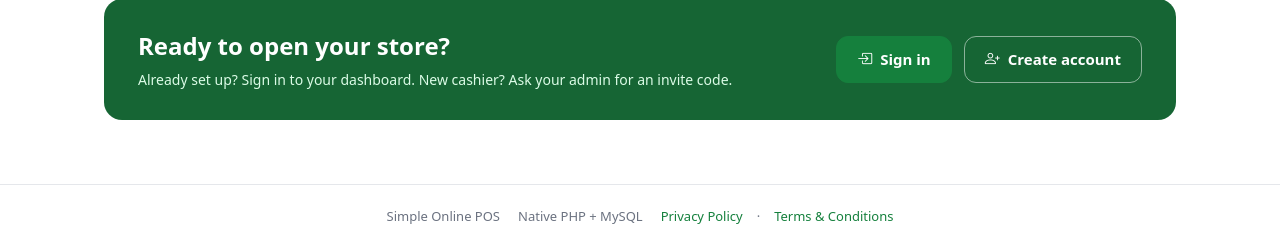
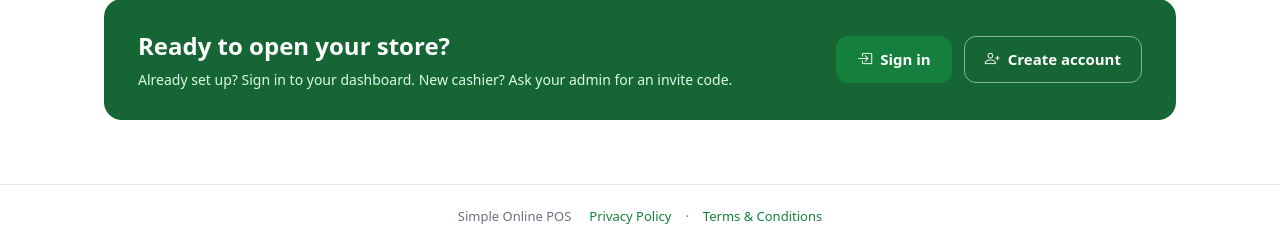
Before and after one commit to lorencelaudenio/simplepos, a PHP site: page / in a window 1280 px wide. Shown: the part 1112-1360 px from the top of the page. Run offline with PHP 8.4, Linux system fonts and the light colour scheme; data comes from the database, SQL or seed files in the repository; some libraries are stand-ins or nearby versions.

Commit message:
Remove tech stack label from landing footer

```diff
--- a/includes/hero.php
+++ b/includes/hero.php
@@ -130,7 +130,6 @@ $heroSchema = [
 
   <footer class="hero-footer">
     <span><?= e($heroName) ?></span>
-    <span>Native PHP + MySQL</span>
     <nav aria-label="Legal links" style="display:flex;gap:14px;flex-wrap:wrap">
       <?php include __DIR__ . '/legal_links.php'; ?>
     </nav>
```
